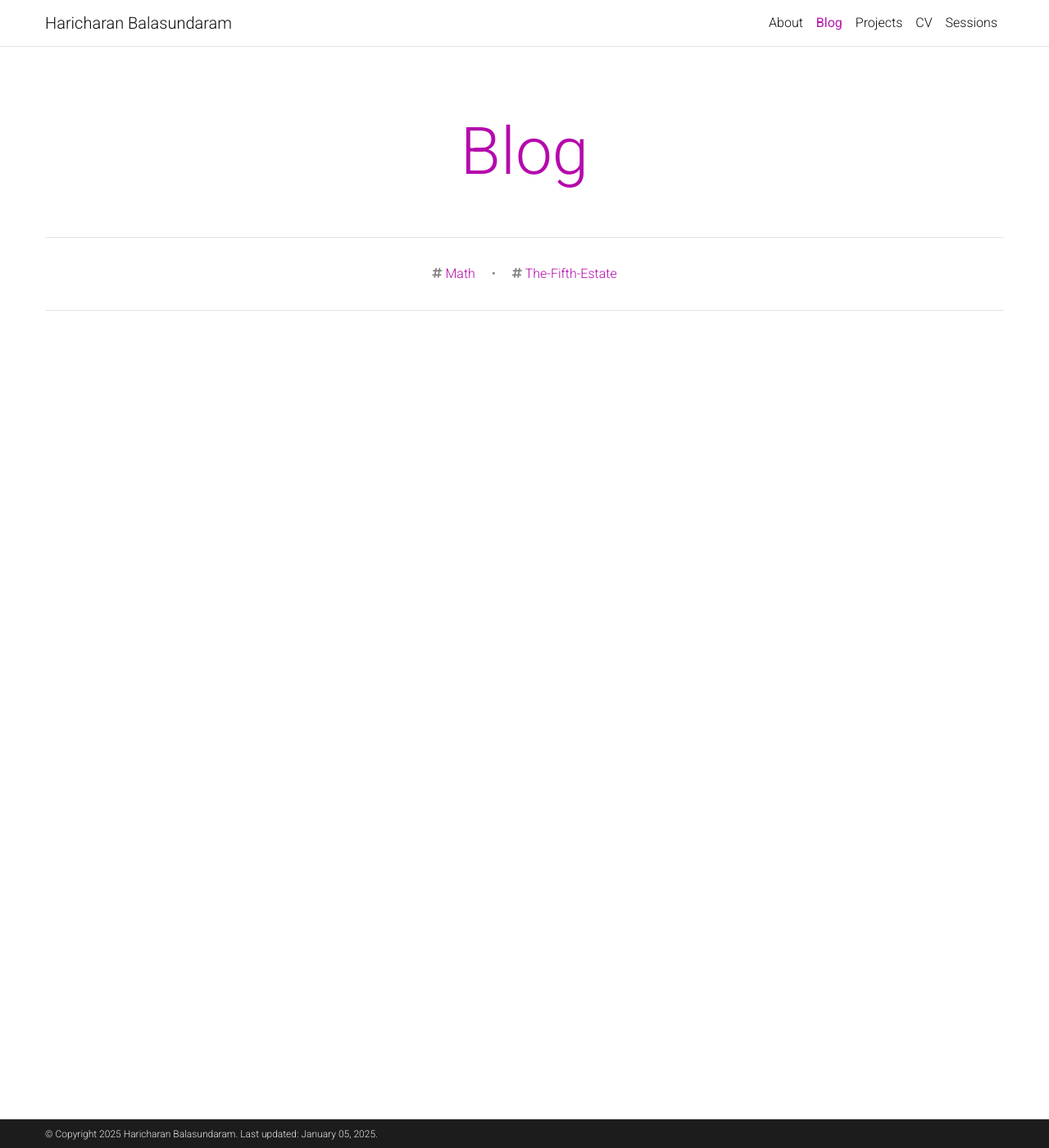
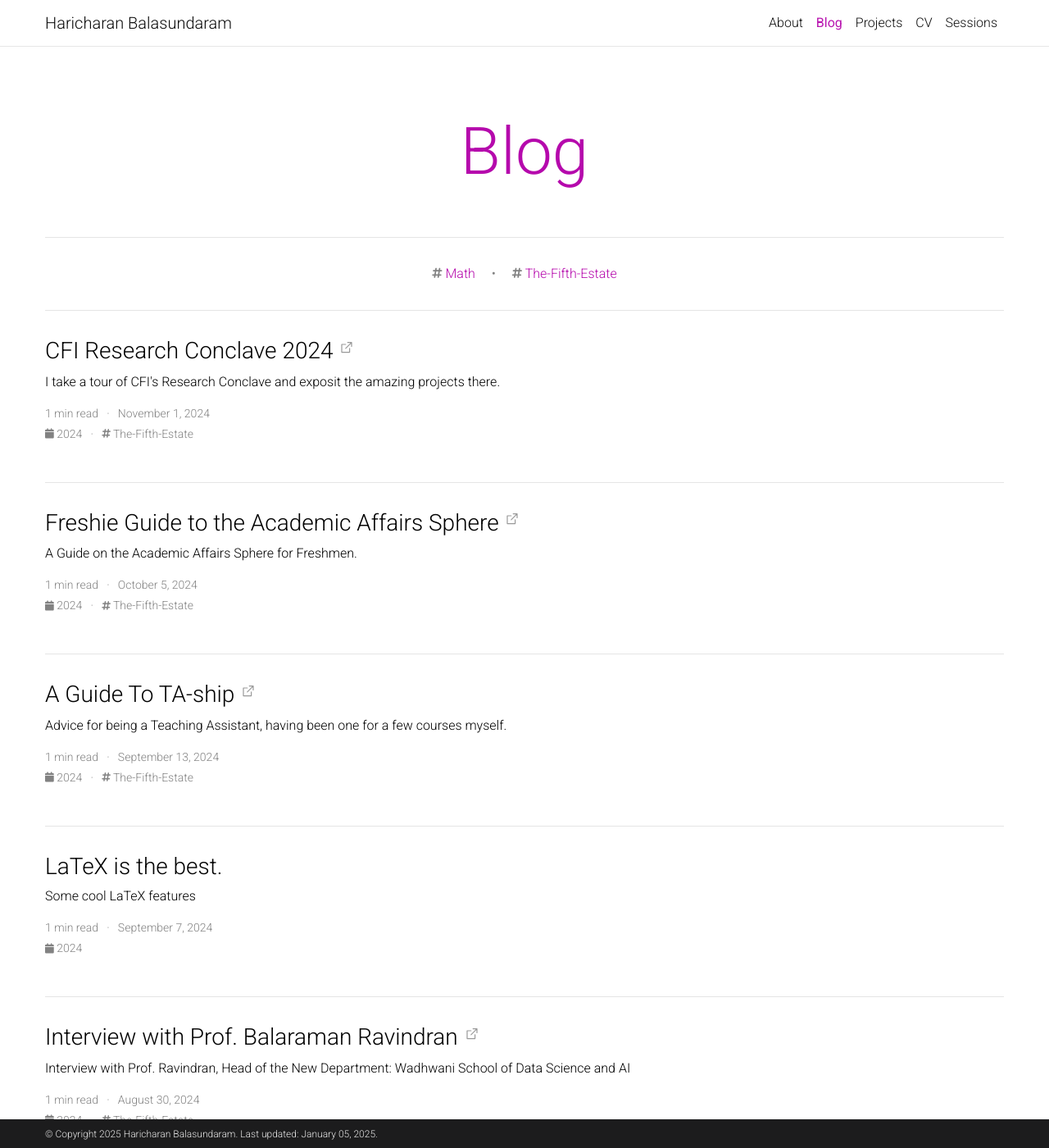
Before and after one commit to Haricharan1212/Haricharan1212.github.io, a Jekyll site: the page built from blog/index.html, in a window 1280 px wide and 1400 px high. Shown: the whole window at 82% size. Built offline with Jekyll 4.4.1, drawn with Linux system fonts in a browser that asks for light colours; the list of posts is cut into pages by our own code; comment, search, counter and statistics services are not loaded; a style sheet for code colours, icons or effects is not loaded.

```diff
--- a/_config.yml
+++ b/_config.yml
@@ -122,7 +122,8 @@
 
 # Pagination
 pagination:
-  enabled: false
+  enabled: true
+  per_page: 100
 
 related_blog_posts:
   enabled: false
```
